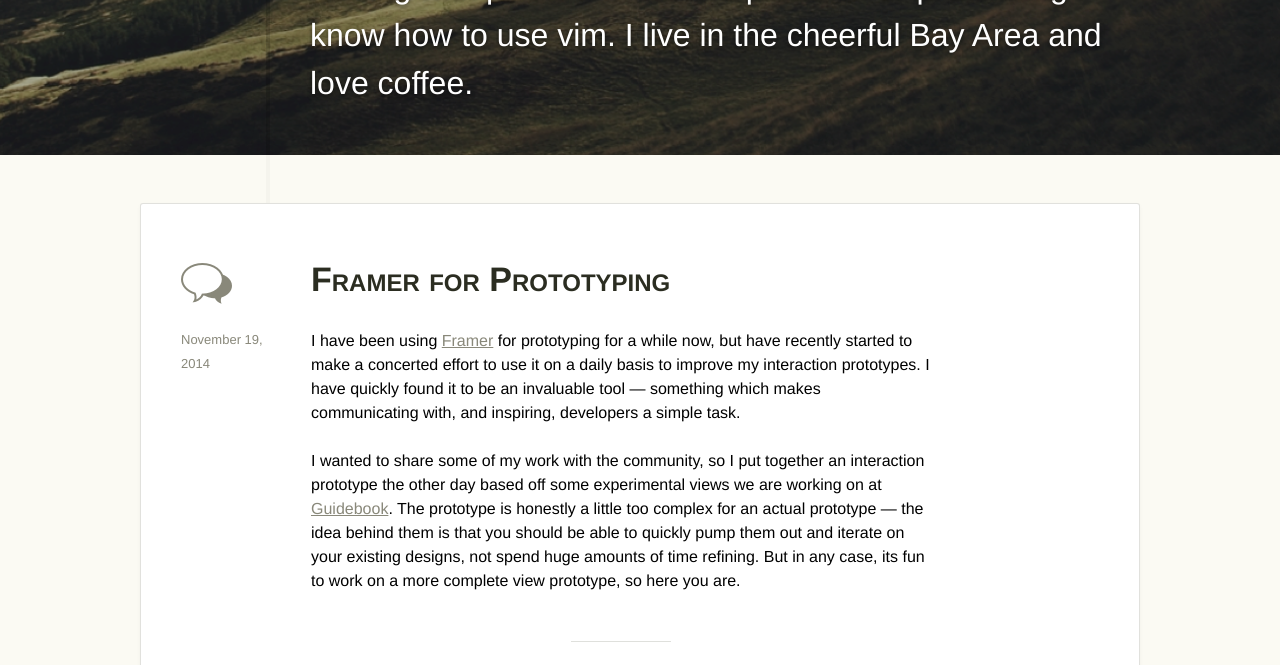
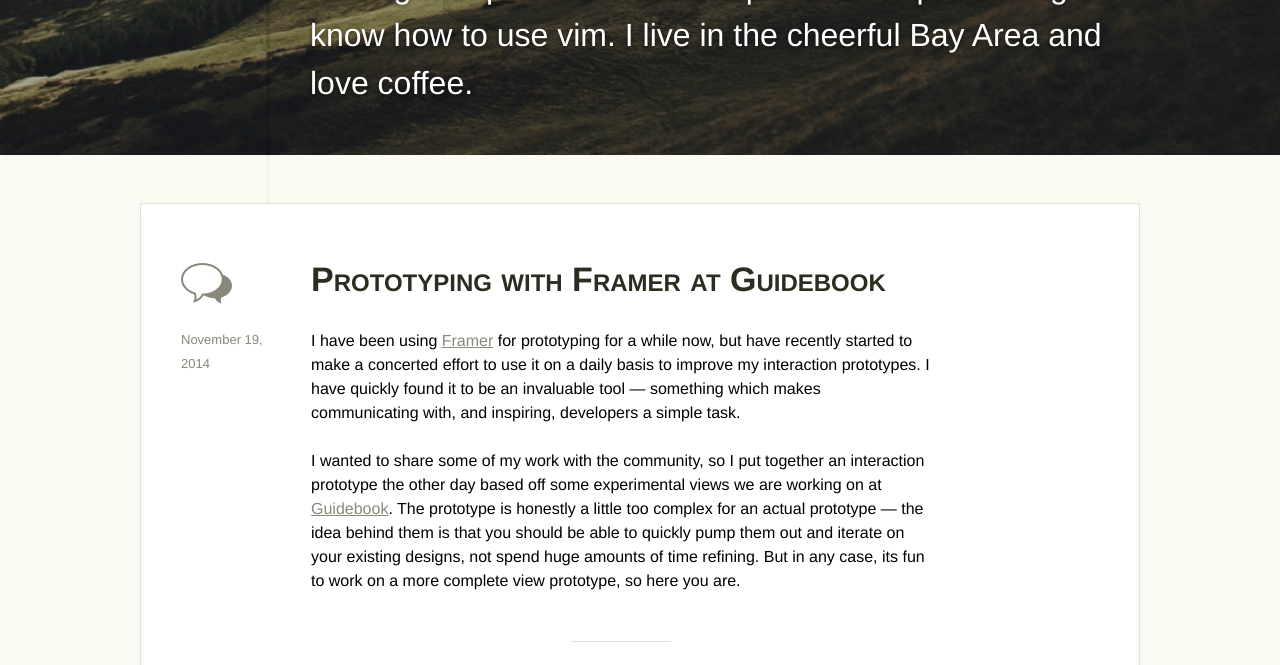
Before and after one commit to pklada/petelada-com, a Jekyll site: the page built from _posts/2014-11-19-framer-example.markdown, in a window 1280 px wide and 900 px high, scrolled down 353 px, cut to the strip 0-665 px from the top of the window. Built offline with Jekyll 4.4.1, drawn with Linux system fonts in a browser that asks for light colours; nearby versions of some CDN libraries; some web fonts are replaced; Markdown is read by kramdown in place of the engine named in the settings.

Commit message:
title update

```diff
--- a/_posts/2014-11-19-framer-example.markdown
+++ b/_posts/2014-11-19-framer-example.markdown
@@ -1,6 +1,6 @@
 ---
 layout: post
-title:  "Framer for Prototyping"
+title:  "Prototyping with Framer at Guidebook"
 date:   2014-11-19
 custom-button-url: "/assets/guidebook-search.framer.zip"
 custom-button-title: "Download Framer file"
```
